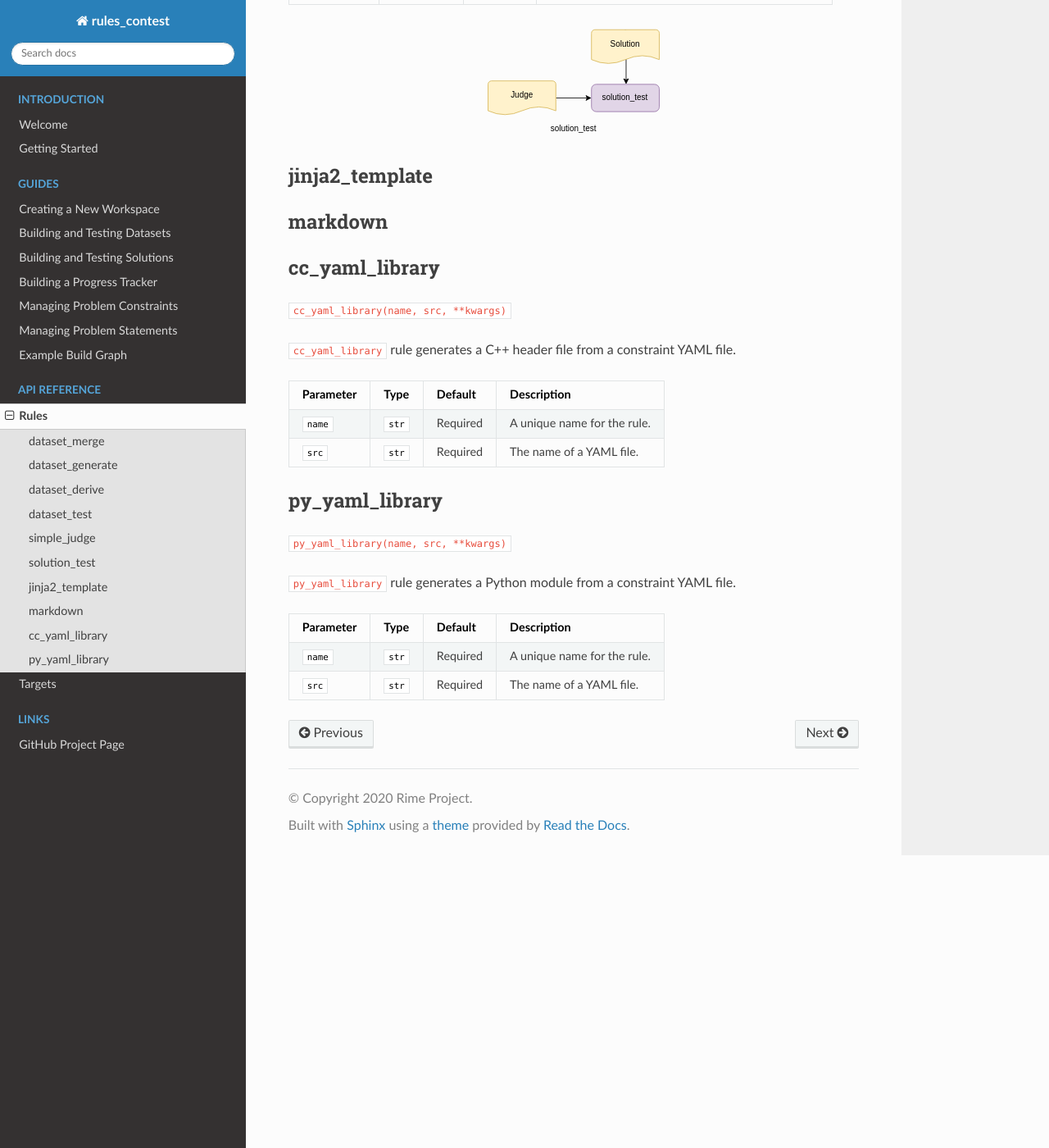
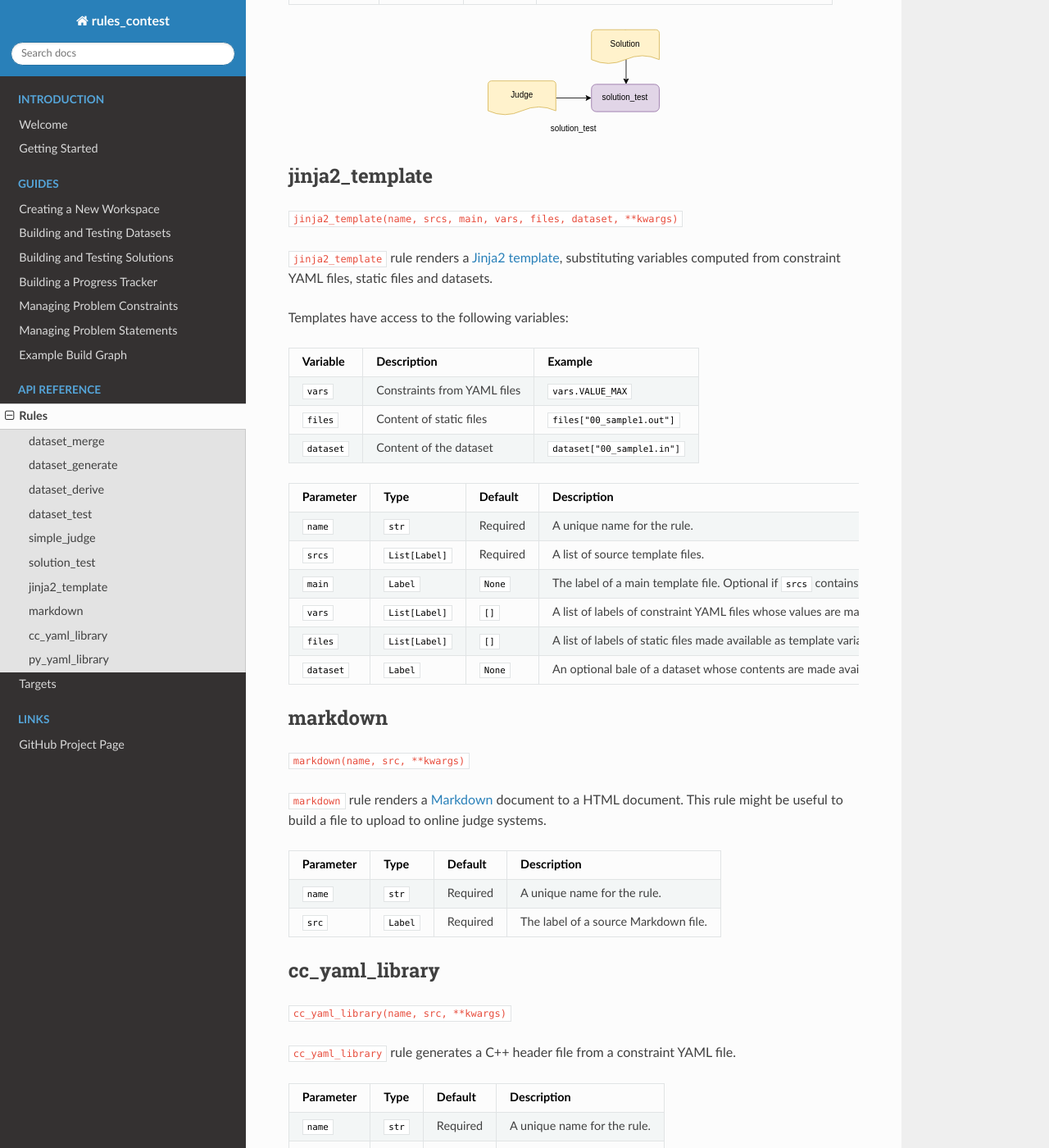
Before and after one commit to nya3jp/rules_contest, a Sphinx documentation site: the page built from docs/reference/rules.md, in a window 1280 px wide and 1400 px high, scrolled down 4014 px. Shown: the whole window at 82% size. Built offline with Sphinx 7.4.7 and the Read the Docs theme 2.0.0, drawn with Linux system fonts in a browser that asks for light colours.

```diff
--- a/docs/reference/rules.md
+++ b/docs/reference/rules.md
@@ -136,7 +136,43 @@ pass to the judge program to control a judge program's behavior.
 
 ## jinja2_template
 
+`jinja2_template(name, srcs, main, vars, files, dataset, **kwargs)`
+
+`jinja2_template` rule renders a [Jinja2 template], substituting variables
+computed from constraint YAML files, static files and datasets.
+
+Templates have access to the following variables:
+
+| Variable | Description | Example |
+| --- | --- | --- |
+| `vars` | Constraints from YAML files | `vars.VALUE_MAX` |
+| `files` | Content of static files | `files["00_sample1.out"]` |
+| `dataset` | Content of the dataset | `dataset["00_sample1.in"]` |
+
+| Parameter | Type | Default | Description |
+| --- | --- | --- | --- |
+| `name` | `str` | Required | A unique name for the rule. |
+| `srcs` | `List[Label]` | Required | A list of source template files. |
+| `main` | `Label` | `None` | The label of a main template file. Optional if `srcs` contains only a single file. |
+| `vars` | `List[Label]` | `[]` | A list of labels of constraint YAML files whose values are made available as template variables. |
+| `files` | `List[Label]` | `[]` | A list of labels of static files made available as template variables. |
+| `dataset` | `Label` | `None` | An optional bale of a dataset whose contents are made available as template variables. |
+
+[Jinja2 template]: https://jinja.palletsprojects.com/
+
 ## markdown
+
+`markdown(name, src, **kwargs)`
+
+`markdown` rule renders a [Markdown] document to a HTML document. This rule
+might be useful to build a file to upload to online judge systems.
+
+| Parameter | Type | Default | Description |
+| --- | --- | --- | --- |
+| `name` | `str` | Required | A unique name for the rule. |
+| `src` | `Label` | Required | The label of a source Markdown file. |
+
+[Markdown]: https://en.wikipedia.org/wiki/Markdown
 
 ## cc_yaml_library
 
```
Also changed, not shown: docs/guide/statements.md (+32 -1 lines).
